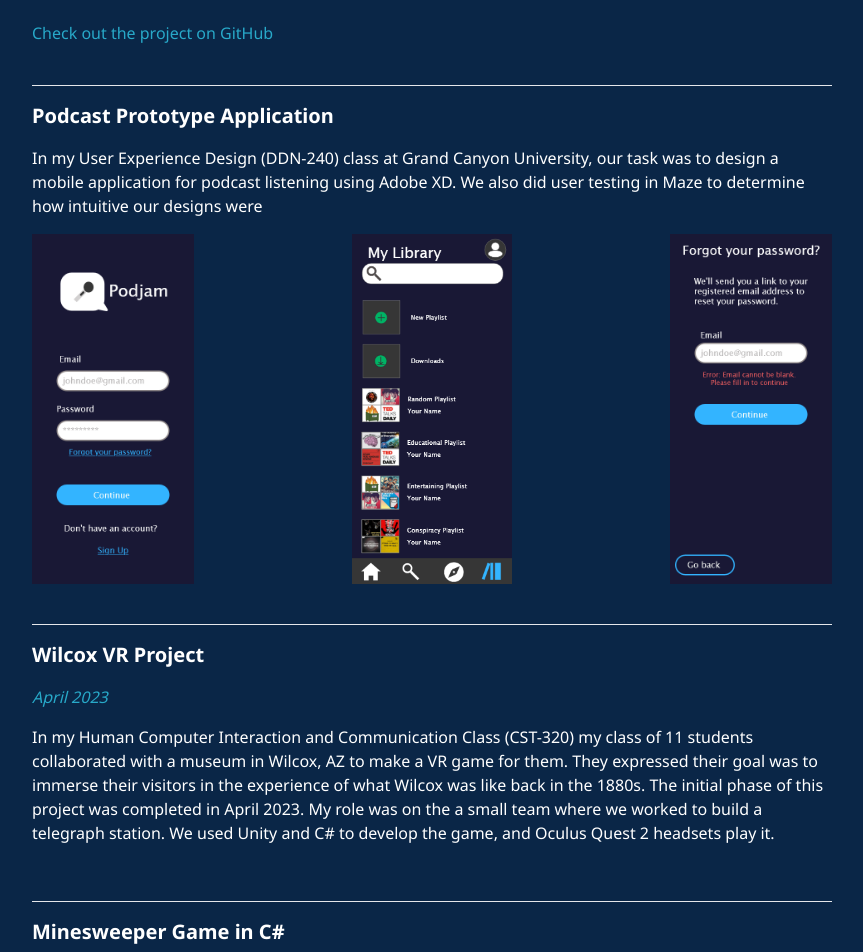
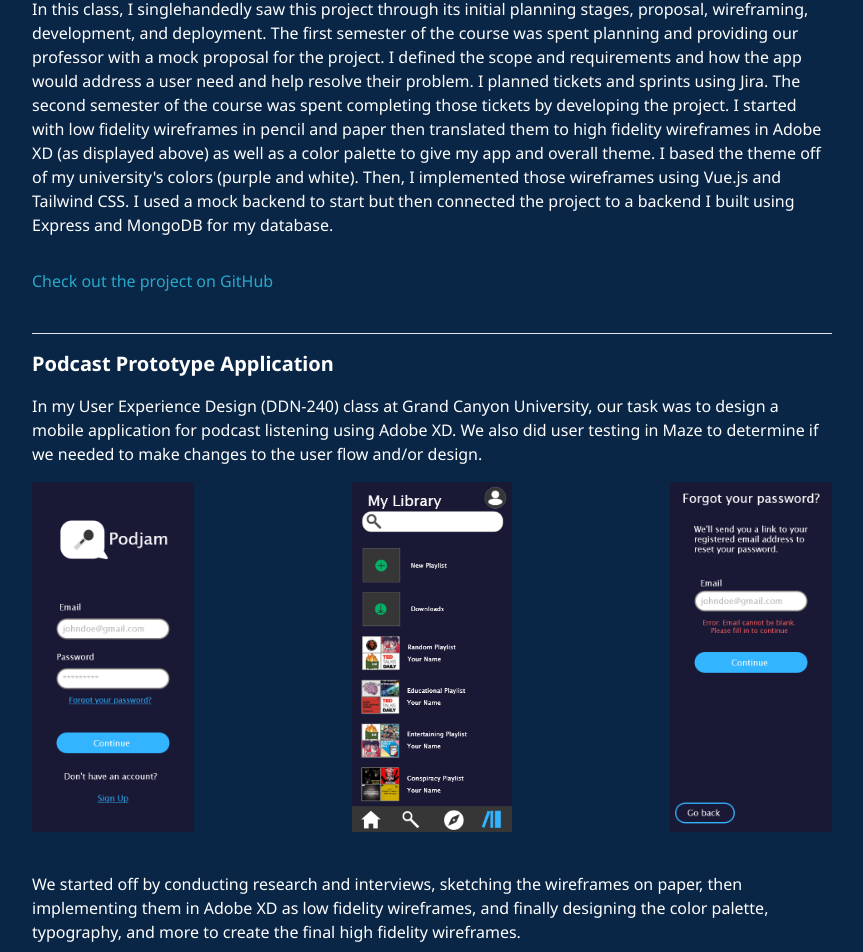
Before and after one commit to nicoleloughnane/projectportfolio, a Vue app: page / in a window 1280 px wide. Shown: the part 1393-2345 px from the top of the page, without its empty margins (208-1071 px from the left). Built offline with nearby package versions, Linux system fonts and the light colour scheme.

Commit message:
update project descriptions

```diff
--- a/src/App.vue
+++ b/src/App.vue
@@ -16,7 +16,8 @@
         <h2 class="text-2xl my-4">About Me</h2>
         <p class="text-base my-4">
           My journey in the realm of computer science started in college when I decided I wanted to combine
-          my interests in art and computers into UX design. Currently, I reside in Phoenix, AZ where I spend my days
+          my interests in art and computers into UX design. Currently, I reside in Phoenix, AZ where I spend my free
+          time
           playing video games, drawing, and spending time with
           my family.
         </p>
@@ -47,7 +48,19 @@
         <img class="project-flex-item" src="./assets/dailyfaithjournal/dfj-color-palette.png" />
         <img class="project-flex-item" src="./assets/dailyfaithjournal/dfj-update-journal-entry.png" />
       </div>
-      <div class="pt-10 pb-10">
+      <p class="text-base mt-4 mb-8">
+        In this class, I singlehandedly saw this project through its initial planning stages, proposal, wireframing,
+        development, and
+        deployment. The first semester of the course was spent planning and providing our professor with a mock proposal
+        for the project. I defined the scope and requirements and how the app would address a user need and help resolve
+        their problem. I planned tickets and sprints using Jira. The second semester of the course was spent completing
+        those tickets by developing the project. I started with low fidelity wireframes in pencil and paper then
+        translated them to high fidelity wireframes in Adobe XD (as displayed above) as well as a
+        color palette to give my app and overall theme. I based the theme off of my university's colors (purple and
+        white). Then, I implemented those wireframes using Vue.js and Tailwind CSS. I used a mock backend to start but
+        then connected the project to a backend I built using Express and MongoDB for my database.
+      </p>
+      <div class="pb-10">
         <a class="text-base my-4 text-brand-lightblue" href="https://github.com/nicoleloughnane/CST452Capstone"
           target="_blank" title="GitHub source code">
           Check out the project on GitHub
@@ -60,14 +73,19 @@
       <p class="text-base my-4">
         In my User Experience Design (DDN-240) class at Grand Canyon University,
         our task was to design a mobile application for podcast listening using
-        Adobe XD. We also did user testing in Maze to determine how intuitive our
-        designs were
+        Adobe XD. We also did user testing in Maze to determine if we needed to make changes to the user flow and/or
+        design.
       </p>
       <div class="project-flex pb-10">
         <img class="project-flex-item" src="./assets/uxclass/login-main.png" alt="Login wireframe" />
         <img class="project-flex-item" src="./assets/uxclass/new-playlists.png" alt="my library wireframe" />
         <img class="project-flex-item" src="./assets/uxclass/recovery.png" alt="Account Recovery wireframe" />
       </div>
+      <p class="text-base mb-4">
+        We started off by conducting research and interviews, sketching the wireframes on paper,
+        then
+        implementing them in Adobe XD as low fidelity wireframes, and finally designing the color palette, typography,
+        and more to create the final high fidelity wireframes.</p>
       <hr />
       <!--Wilcox VR Project-->
       <h3 class="text-xl my-4 font-bold">Wilcox VR Project</h3>
@@ -75,8 +93,10 @@
 
       <p class="text-base my-4 pb-10">
         In my Human Computer Interaction and Communication Class (CST-320) my class of 11 students collaborated with
-        a museum in Wilcox, AZ to make a VR game for them. They expressed their goal was to immerse their visitors in the experience of what Wilcox was like back
-        in the 1880s. The initial phase of this project was completed in April 2023. My role was on the a small team where we
+        a museum in Wilcox, AZ to make a VR game for them. They expressed their goal was to immerse their visitors in
+        the experience of what Wilcox was like back
+        in the 1880s. The initial phase of this project was completed in April 2023. My role was on the a small team
+        where we
         worked to build a telegraph station.
         We used Unity and C# to develop the game, and Oculus Quest 2 headsets play it.
       </p>
```
